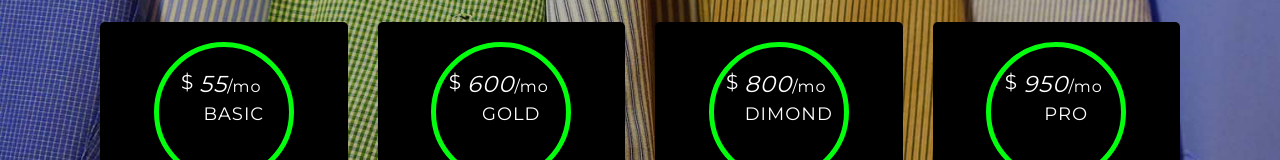
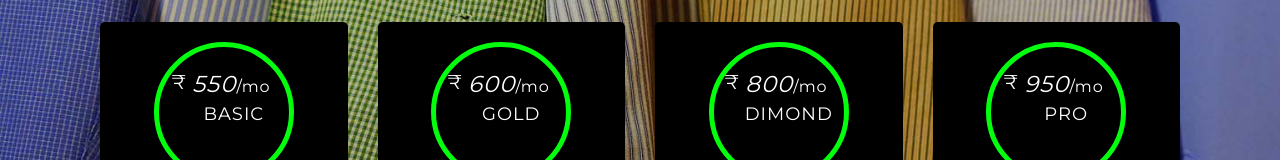
Before and after one commit to tejayeeli/Azure-Project, a plain HTML site: page index.html in a window 1280 px wide. Shown: the part 2347-2507 px from the top of the page. Drawn offline with Linux system fonts and the light colour scheme.

Commit message:
Update index.html

```diff
--- a/index.html
+++ b/index.html
@@ -201,7 +201,7 @@
                <div class="col-lg-3 col-md-6 col-sm-6 price-agile-list">
                   <div class="pricing text-center">
                      <div class="pricing-top">
-                        <p><sup>$</sup><em>55</em>/mo</p>
+                        <p><sup>₹</sup><em>550</em>/mo</p>
                         <span>Basic</span>
                      </div>
                      <ul>
@@ -217,7 +217,7 @@
                <div class="col-lg-3 col-md-6 col-sm-6 price-agile-list">
                   <div class="pricing text-center">
                      <div class="pricing-top">
-                        <p><sup>$</sup><em>600</em>/mo</p>
+                        <p><sup>₹</sup><em>600</em>/mo</p>
                         <span>Gold</span>
                      </div>
                      <ul>
@@ -233,7 +233,7 @@
                <div class="col-lg-3 col-md-6 col-sm-6 price-agile-list">
                   <div class="pricing text-center">
                      <div class="pricing-top">
-                        <p><sup>$</sup><em>800</em>/mo</p>
+                        <p><sup>₹</sup><em>800</em>/mo</p>
                         <span>Dimond</span>
                      </div>
                      <ul>
@@ -249,7 +249,7 @@
                <div class="col-lg-3 col-md-6 col-sm-6 price-agile-list">
                   <div class="pricing text-center">
                      <div class="pricing-top">
-                        <p><sup>$</sup><em>950</em>/mo</p>
+                        <p><sup>₹</sup><em>950</em>/mo</p>
                         <span>Pro</span>
                      </div>
                      <ul>
```
